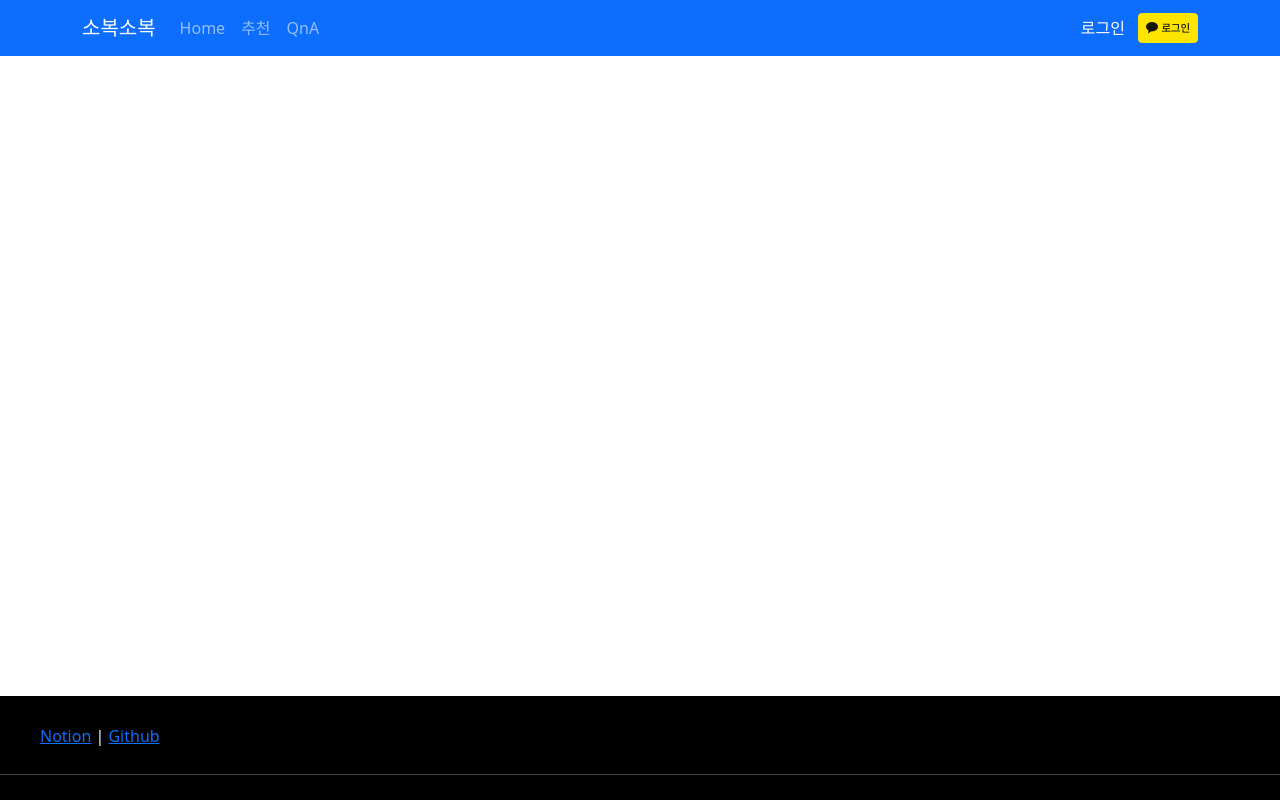
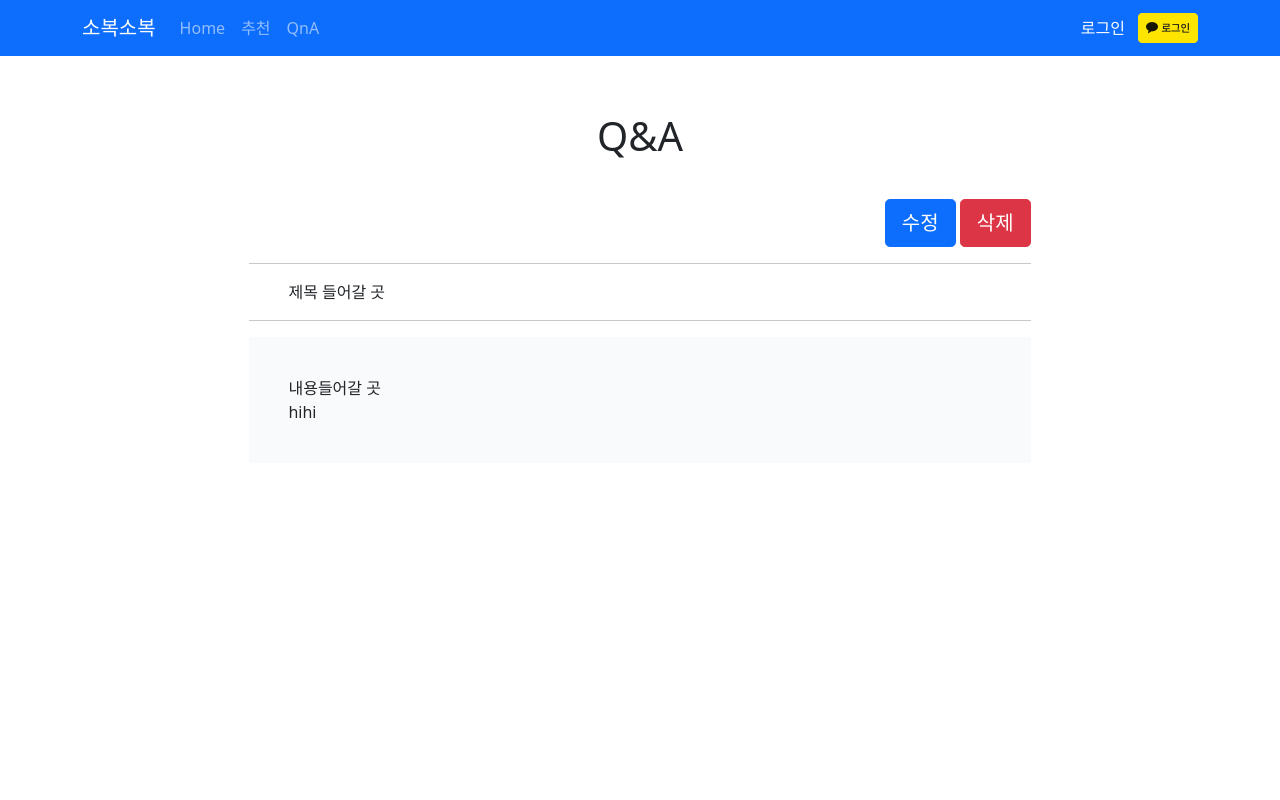
Before and after one commit to seongbiny/soboksobok, a React (Create React App) app in the folder frontend/: page /QnaDetail in a window 1280 px wide. Shown: the top 800 px of the page. Built offline with nearby package versions, Linux system fonts and the light colour scheme.

Commit message:
[S06P22C205-100] Feat: create QNAdetail page

```diff
--- a/frontend/src/App.js
+++ b/frontend/src/App.js
@@ -7,6 +7,7 @@ import Main from "./pages/Main.jsx";
 import Auth from "./pages/OAuth.jsx";
 import Qna from "./pages/Qna.jsx";
 import QnaCreate from "./pages/QnaCreate.jsx";
+import QnaDetail from "./pages/QnaDetail.jsx";
 import WelfareSearch from "./pages/WelfareSearch";
 import WelfareRecommend from "./pages/WelfareRecommend";
 import CustomFilter from "./pages/CustomFilter";
@@ -36,6 +37,9 @@ function App() {
         <Route path="/QnaCreate" element={<QnaCreate />} />
       </Routes>
       <Routes>
+        <Route path="/QnaDetail" element={<QnaDetail />} />
+      </Routes>
+      <Routes>
         <Route path="/filter" element={<CustomFilter />} />
       </Routes>
       <Routes>
--- /dev/null
+++ b/frontend/src/pages/QnaDetail.jsx
@@ -0,0 +1,63 @@
+import React from 'react';
+import styled from "styled-components";
+import { Container, Button } from 'react-bootstrap';
+
+let 글작성틀 = styled.div`
+    width: 70%;
+    margin-left: auto;
+    margin-right: auto;
+    padding-top: 5%;
+`
+let 게시판이름 = styled.h1`
+    text-align: center;
+    margin-bottom: 5%;
+`
+let 제목 = styled.div`
+    padding-left: 5%;
+`
+let 내용 = styled.div`
+    background-color: #f9fafb;
+    height: auto;
+    padding-bottom: 5%;
+    padding-top: 5%;
+    padding-left: 5%;
+`
+let 버튼들 = styled.div`
+    text-align: right;
+`
+function QnaDetail() {
+
+    return (
+
+        <Container>
+
+            <글작성틀>
+
+                <게시판이름>
+                    Q&A
+                </게시판이름>
+
+                <버튼들>
+                    <Button variant="primary" size="lg">수정</Button>{' '}
+                    <Button variant="danger" size="lg">삭제</Button>
+                </버튼들>
+
+                <hr></hr>
+
+                <제목>
+                        제목 들어갈 곳
+                </제목>
+                <hr></hr>
+
+                <내용>
+                    내용들어갈 곳 <br></br>
+                    hihi
+                </내용>
+            </글작성틀>
+            {/* <button className="post-view-go-list-btn" onClick={() => history.goBack()}>목록</button> */}
+
+        </Container>
+
+    )
+}
+export default QnaDetail;
```
